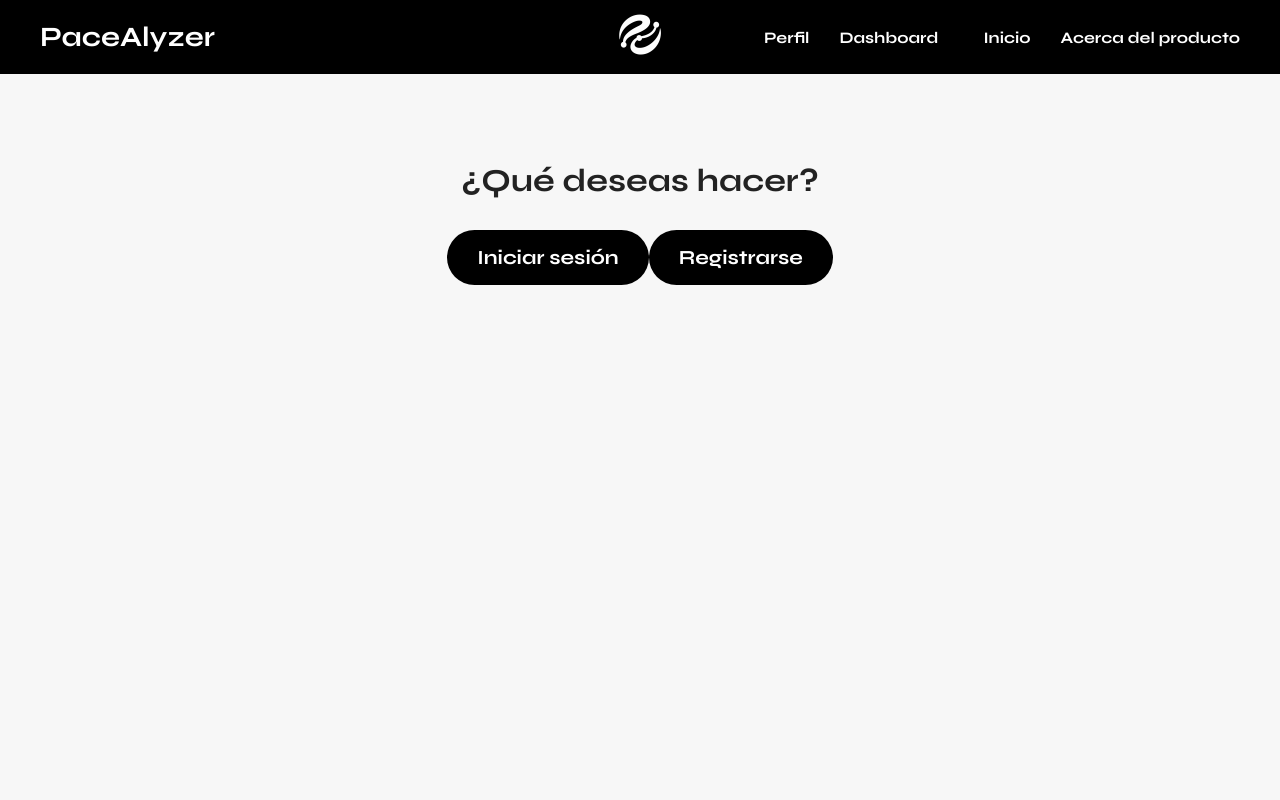
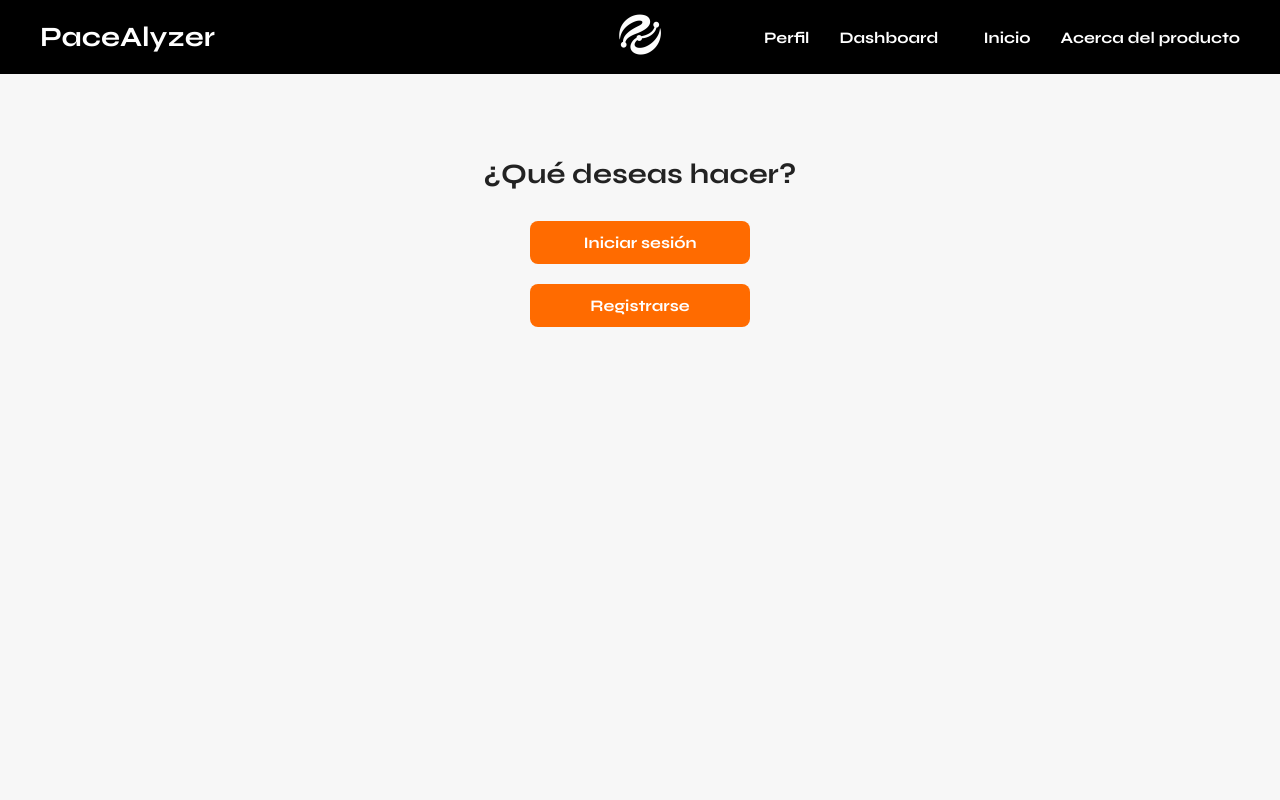
Before and after one commit to MaxVelascoo/PaceAlyzer, a Next.js app: page /start in a window 1280 px wide. Shown: the top 800 px of the page. Built offline with nearby package versions, Linux system fonts and the light colour scheme; no server answers.

Commit message:
some changes

```diff
--- a/src/app/start/page.tsx
+++ b/src/app/start/page.tsx
@@ -7,17 +7,17 @@ const syne = Syne({ subsets: ['latin'], weight: ['700'] });
 
 export default function StartPage() {
   const router = useRouter();
+
   return (
     <div className={`form-container ${syne.className}`}>
-      <h2>¿Qué deseas hacer?</h2>
+      <h2 style={{ marginBottom: '30px', fontSize: '28px' }}>¿Qué deseas hacer?</h2>
       <div className="start-buttons">
-        <button onClick={() => router.push('/start/login')} className="choice-button">
+        <button onClick={() => router.push('/start/login')} className="choice-button spaced-button">
           Iniciar sesión
         </button>
-        <button onClick={() => router.push('/start/register')} className="choice-button">
+        <button onClick={() => router.push('/start/register')} className="choice-button spaced-button">
           Registrarse
         </button>
-
       </div>
     </div>
   );
--- a/src/app/styles.css
+++ b/src/app/styles.css
@@ -347,7 +347,46 @@ html {
 .choice-button:hover {
   background: #333;
 }
+.login-register-hint {
+  margin-top: 15px;
+  text-align: center;
+  font-size: 0.95rem;
+}
 
+.register-link {
+  color: #ff5a36;
+  text-decoration: none;
+  font-weight: bold;
+}
+
+.register-link:hover {
+  text-decoration: underline;
+}
+
+/* start page styles */
+
+.start-buttons {
+  display: flex;
+  flex-direction: column;
+  gap: 20px;
+  align-items: center;
+}
+
+.spaced-button {
+  width: 220px;
+  padding: 12px 20px;
+  font-size: 16px;
+  border-radius: 8px;
+  background-color: #ff6b00;
+  color: white;
+  border: none;
+  cursor: pointer;
+  transition: background 0.3s;
+}
+
+.spaced-button:hover {
+  background-color: #e85e00;
+}
 
 /* Header styles */
 .header {
--- a/src/context/userContext.tsx
+++ b/src/context/userContext.tsx
@@ -1,7 +1,6 @@
 'use client';
 import { createContext, useContext, useEffect, useState } from 'react';
 import { supabase } from '@/lib/supabaseClient';
-
 import type { User } from '@supabase/supabase-js';
 import type { Dispatch, SetStateAction } from 'react';
 
@@ -17,8 +16,8 @@ export const UserProvider = ({ children }: { children: React.ReactNode }) => {
 
   useEffect(() => {
     const getSession = async () => {
-      const { data } = await supabase.auth.getUser();
-      setUser(data?.user ?? null);
+      const { data } = await supabase.auth.getSession();
+      setUser(data?.session?.user ?? null);
     };
 
     getSession();
```
Also changed, not shown: src/app/profile/page.tsx (+14 -2 lines), src/app/start/login/page.tsx (+20 -3 lines), src/app/start/register/page.tsx (+10 -1 lines).
